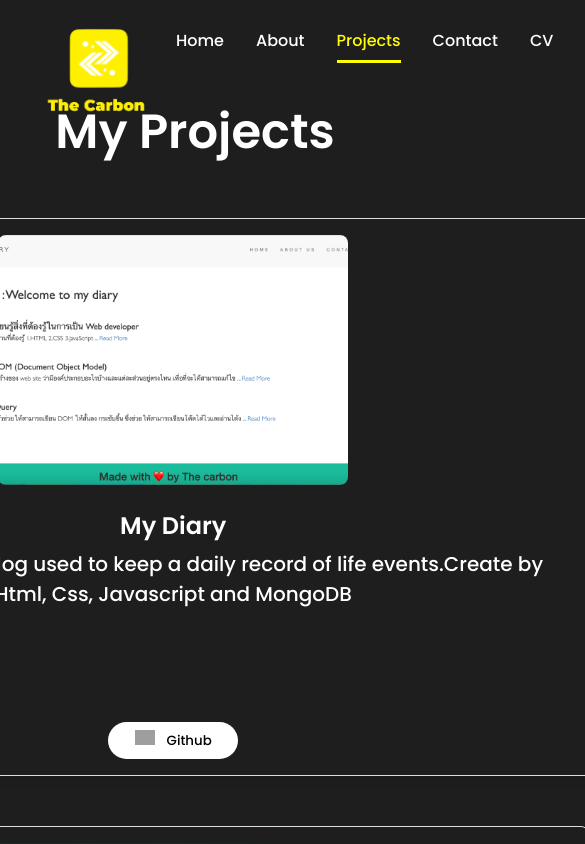
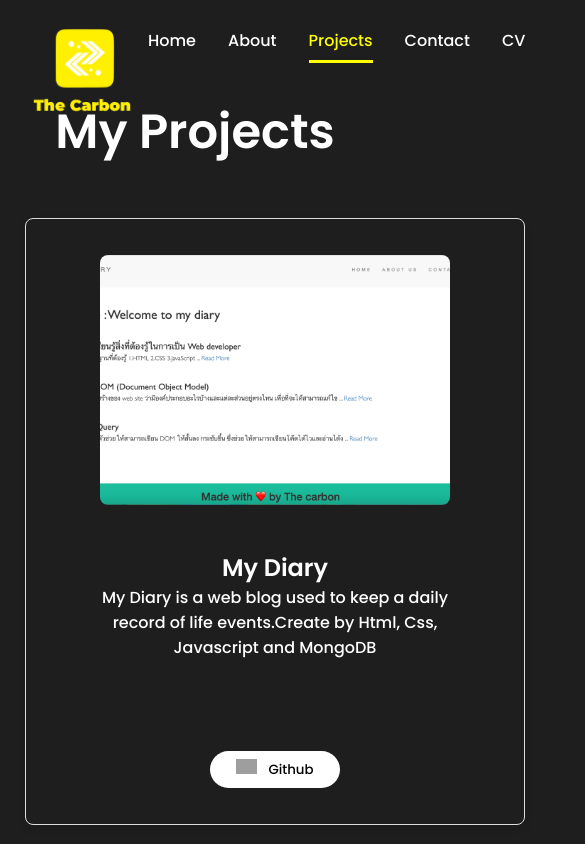
Before and after one commit to Akinades/React-Portfolio, a React (Create React App) app: page /projects in a window 390 px wide. Shown: the top 844 px of the page, 585 px wide, since content can reach past the window. Built offline with nearby package versions, Linux system fonts and the light colour scheme; grey boxes are pictures that could not be loaded.

Commit message:
fix  resopnesive

```diff
--- a/src/components/Footer/footer.css
+++ b/src/components/Footer/footer.css
@@ -8,3 +8,10 @@
   font-weight: 300;
   font-size: small;
 }
+
+@media screen and (max-width: 480px) {
+  .footer {
+    margin-top: -50px;
+    width: 600px;
+  }
+}
--- a/src/components/Intro/intro.css
+++ b/src/components/Intro/intro.css
@@ -80,6 +80,15 @@
 
 @media screen and (max-width: 480px) {
   .bg {
-    right: -20vw;
+    right: -10vw;
+    top: 10%;
+  }
+  .introContent {
+    margin-top: 50px;
+  }
+  #intro {
+    width: 500px;
+    height: 100%;
+    margin-left: 30px;
   }
 }
--- a/src/components/NavBar/navbar.css
+++ b/src/components/NavBar/navbar.css
@@ -99,4 +99,8 @@ a {
   .desktopMenuBtn {
     display: none;
   }
+  .logo {
+    width: 100px;
+    height: 240px;
+  }
 }
--- a/src/components/Projects/Projects.css
+++ b/src/components/Projects/Projects.css
@@ -3,8 +3,8 @@
   display: flex;
   flex-direction: column;
   align-items: center;
-  justify-content: center;
   text-align: center;
+
   padding: 0 1rem;
 }
 
@@ -15,14 +15,20 @@
   margin-bottom: 40px;
 }
 .project-list {
-  width: 1200px;
+  width: 70%;
   height: auto;
   display: flex;
   flex-wrap: wrap;
-  justify-content: left;
+  justify-content: center;
   list-style: none;
 }
 
 li {
   margin-bottom: 50px;
 }
+
+@media screen and (max-width: 420px) {
+  .project-list {
+    padding-left: 180px;
+  }
+}
--- a/src/components/Projects/projectList.css
+++ b/src/components/Projects/projectList.css
@@ -3,14 +3,14 @@
   display: flex;
   flex-direction: column;
   align-items: center;
-  justify-content: space-between;
   border: 1px solid #ddd;
   border-radius: 8px;
   overflow: hidden;
   margin: 10px;
+  margin-right: 30px;
   padding: 16px;
   box-shadow: 0 4px 8px rgba(0, 0, 0, 0.1);
-  width: 350px;
+  width: 500px;
   height: 100%;
 }
 .project-image {
@@ -18,6 +18,8 @@
   height: 250px;
   object-fit: cover;
   border-radius: 8px;
+  margin-bottom: 30px;
+  margin-top: 20px;
 }
 
 .project-title {
@@ -28,6 +30,7 @@
 }
 
 .project-description {
+  width: 75%;
   height: 150px;
   color: #fff;
   text-align: center;
@@ -62,12 +65,6 @@
 }
 
 @media screen and (max-width: 720px) {
-  .project-card {
-    width: calc(100% - 20px);
-
-    font-size: 20px;
-  }
-  .project-description {
-    width: 70%;
-  }
 }
+@media screen and (max-width: 420px) {
+}
```
Lines whose indentation alone changed are shown as unchanged.
